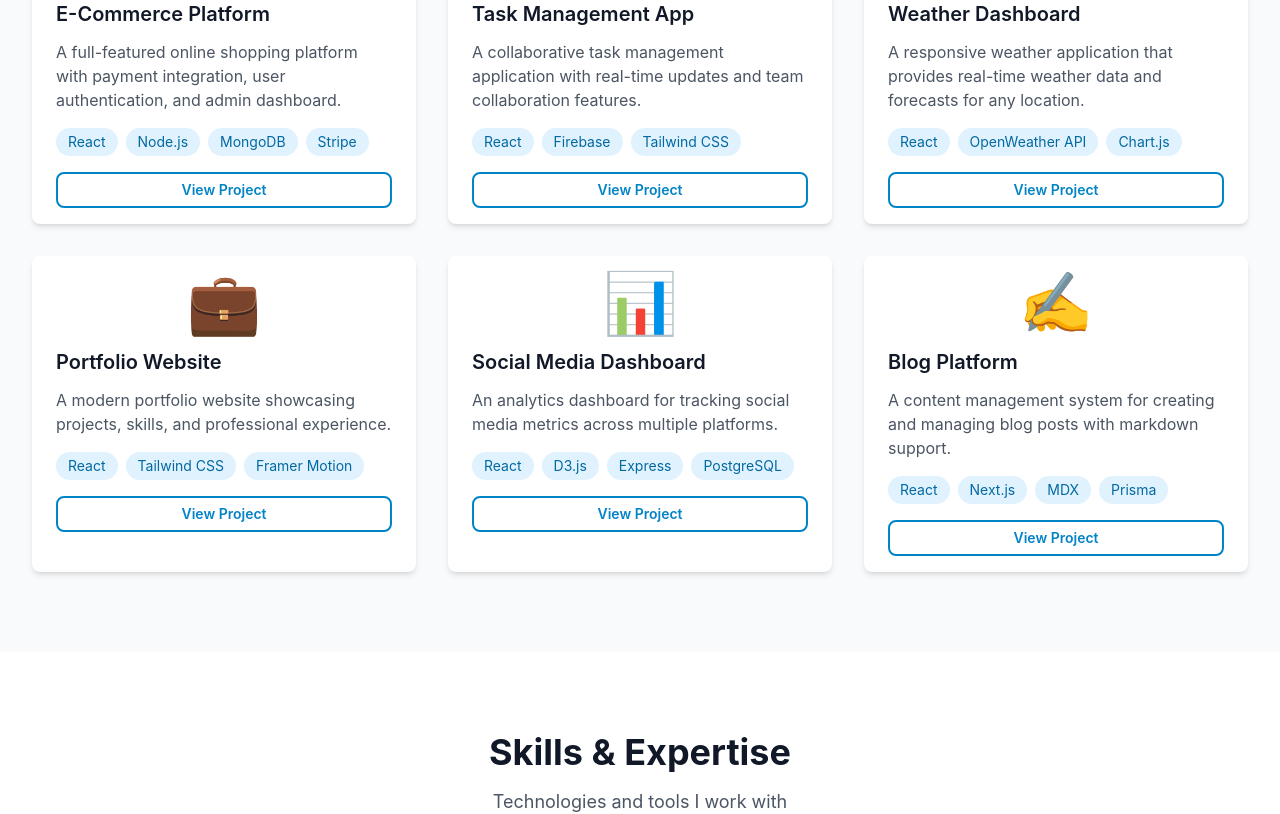
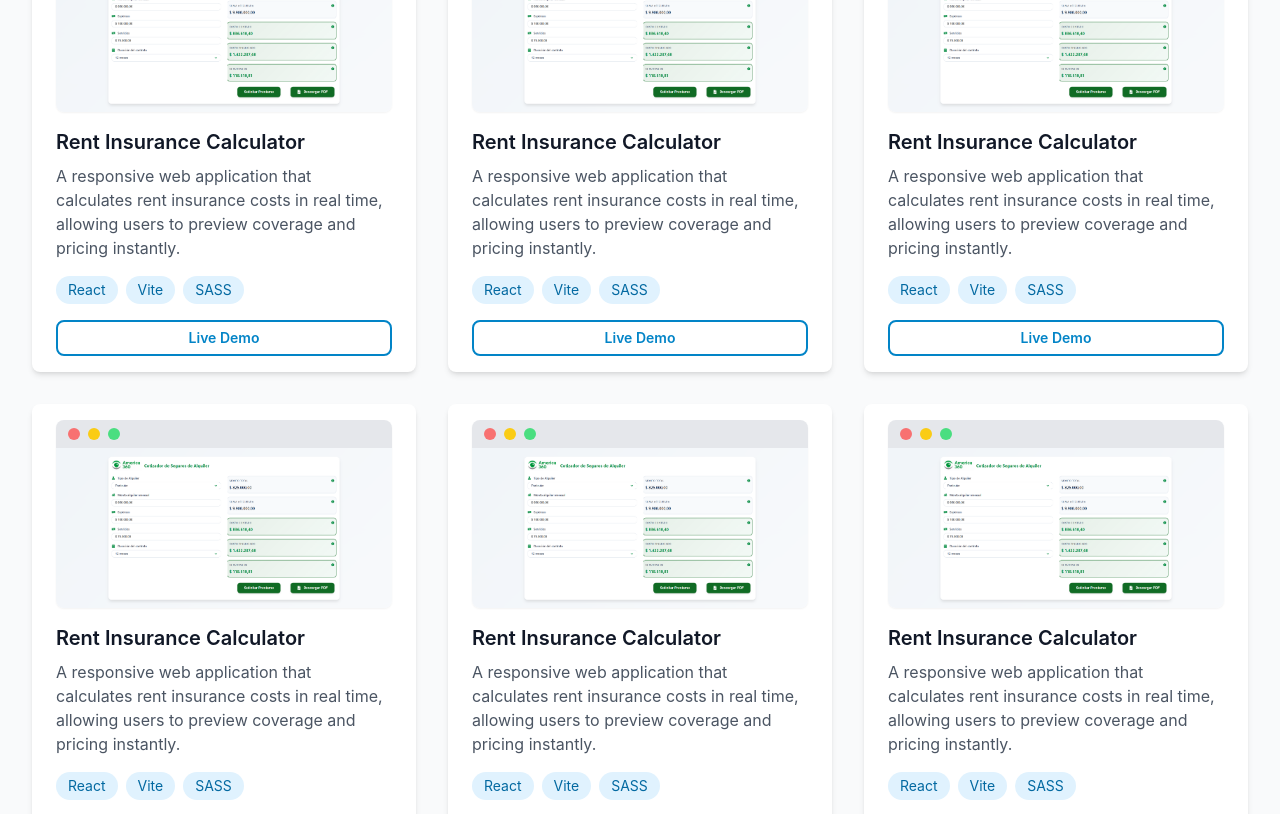
Before and after one commit to Mateosacco99/portfolio, a React (Create React App) app: page / in a window 1280 px wide. Shown: the part 1480-2294 px from the top of the page. Built offline with nearby package versions, Linux system fonts and the light colour scheme.

Commit message:
Fix: Fixes varios

```diff
--- a/package.json
+++ b/package.json
@@ -9,6 +9,7 @@
     "@testing-library/user-event": "^13.5.0",
     "react": "^19.2.3",
     "react-dom": "^19.2.3",
+    "react-icons": "^5.5.0",
     "react-scripts": "5.0.1",
     "web-vitals": "^2.1.4"
   },
--- a/src/App.js
+++ b/src/App.js
@@ -1,13 +1,12 @@
 import React from 'react';
 import { Navbar, Footer } from './components';
-import { Hero, About, Projects, Skills, Contact } from './views';
+import { Hero, About, Projects, Contact } from './views';
 
 function App() {
   const navLinks = [
     { label: 'Home', href: '#home' },
     { label: 'About', href: '#about' },
     { label: 'Projects', href: '#projects' },
-    { label: 'Skills', href: '#skills' },
     { label: 'Contact', href: '#contact' },
   ];
 
@@ -56,12 +55,11 @@ function App() {
         </div>
         <About />
         <Projects />
-        <Skills />
         <Contact />
       </main>
 
       <Footer
-        copyright="© 2024 Your Name. All rights reserved."
+        copyright="© 2025 Mateo Sacco. All rights reserved."
         links={footerLinks}
         socialLinks={socialLinks}
       />
--- a/src/views/Contact.jsx
+++ b/src/views/Contact.jsx
@@ -1,5 +1,6 @@
 import React, { useState } from 'react';
 import { Input, Textarea, Button } from '../components';
+import { FaPhone, FaEnvelope, FaMapPin } from 'react-icons/fa';
 
 /**
  * Contact Section Component
@@ -104,7 +105,7 @@ const Contact = () => {
               <Input
                 id="name"
                 label="Name"
-                placeholder="Your name"
+                placeholder="Mateo Sacco"
                 value={formData.name}
                 onChange={handleChange}
                 error={errors.name}
@@ -150,19 +151,25 @@ const Contact = () => {
 
           <div className="mt-12 grid grid-cols-1 md:grid-cols-3 gap-8 text-center">
             <div>
-              <div className="text-3xl mb-2">📧</div>
+              <div className="flex justify-center">
+                <div className="text-3xl mb-2 text-primary-600"><FaEnvelope /></div>
+              </div>
               <h4 className="font-semibold text-gray-900 mb-1">Email</h4>
-              <p className="text-gray-600">your.email@example.com</p>
+              <p className="text-gray-600">mateosacco99@gmail.com</p>
             </div>
             <div>
-              <div className="text-3xl mb-2">📱</div>
+              <div className="flex justify-center">
+                <div className="text-3xl mb-2 text-primary-600"><FaPhone /></div>
+              </div>
               <h4 className="font-semibold text-gray-900 mb-1">Phone</h4>
-              <p className="text-gray-600">+1 (555) 123-4567</p>
+              <p className="text-gray-600">+54 11 6855-5892</p>
             </div>
             <div>
-              <div className="text-3xl mb-2">📍</div>
+              <div className="flex justify-center">
+                <div className="text-3xl mb-2 text-primary-600"><FaMapPin /></div>
+              </div>
               <h4 className="font-semibold text-gray-900 mb-1">Location</h4>
-              <p className="text-gray-600">Your City, Country</p>
+              <p className="text-gray-600">Buenos Aires, Argentina</p>
             </div>
           </div>
         </div>
--- a/src/views/Hero.jsx
+++ b/src/views/Hero.jsx
@@ -10,7 +10,7 @@ const Hero = () => {
       <div className="container mx-auto px-4 sm:px-6 lg:px-8">
         <div className="text-center">
           <h1 className="text-4xl sm:text-5xl md:text-6xl font-bold text-gray-900 mb-6">
-            Hi, I'm <span className="text-primary-600">Your Name</span>
+            Hi, I'm <span className="text-primary-600">Mateo</span>
           </h1>
           <p className="text-xl sm:text-2xl text-gray-700 mb-8 max-w-3xl mx-auto">
             A passionate developer creating amazing web experiences
--- a/src/views/Projects.jsx
+++ b/src/views/Projects.jsx
@@ -7,52 +7,65 @@ import { Card, Button } from '../components';
 const Projects = () => {
   const projects = [
     {
-      title: 'E-Commerce Platform',
-      description: 'A full-featured online shopping platform with payment integration, user authentication, and admin dashboard.',
-      technologies: ['React', 'Node.js', 'MongoDB', 'Stripe'],
-      image: '🛒',
-      link: '#',
+      title: 'Rent Insurance Calculator',
+      description:
+        'A responsive web application that calculates rent insurance costs in real time, allowing users to preview coverage and pricing instantly.',
+      technologies: ['React', 'Vite', 'SASS'],
+      image: '/cotizador-gestion.png',
+      link: 'https://mateosacco99.github.io/cotizador-gestion/',
     },
     {
-      title: 'Task Management App',
-      description: 'A collaborative task management application with real-time updates and team collaboration features.',
-      technologies: ['React', 'Firebase', 'Tailwind CSS'],
-      image: '📋',
-      link: '#',
+      title: 'Rent Insurance Calculator',
+      description:
+        'A responsive web application that calculates rent insurance costs in real time, allowing users to preview coverage and pricing instantly.',
+      technologies: ['React', 'Vite', 'SASS'],
+      image: '/cotizador-gestion.png',
+      link: 'https://mateosacco99.github.io/cotizador-gestion/',
     },
     {
-      title: 'Weather Dashboard',
-      description: 'A responsive weather application that provides real-time weather data and forecasts for any location.',
-      technologies: ['React', 'OpenWeather API', 'Chart.js'],
-      image: '🌤️',
-      link: '#',
+      title: 'Rent Insurance Calculator',
+      description:
+        'A responsive web application that calculates rent insurance costs in real time, allowing users to preview coverage and pricing instantly.',
+      technologies: ['React', 'Vite', 'SASS'],
+      image: '/cotizador-gestion.png',
+      link: 'https://mateosacco99.github.io/cotizador-gestion/',
     },
     {
-      title: 'Portfolio Website',
-      description: 'A modern portfolio website showcasing projects, skills, and professional experience.',
-      technologies: ['React', 'Tailwind CSS', 'Framer Motion'],
-      image: '💼',
-      link: '#',
+      title: 'Rent Insurance Calculator',
+      description:
+        'A responsive web application that calculates rent insurance costs in real time, allowing users to preview coverage and pricing instantly.',
+      technologies: ['React', 'Vite', 'SASS'],
+      image: '/cotizador-gestion.png',
+      link: 'https://mateosacco99.github.io/cotizador-gestion/',
     },
     {
-      title: 'Social Media Dashboard',
-      description: 'An analytics dashboard for tracking social media metrics across multiple platforms.',
-      technologies: ['React', 'D3.js', 'Express', 'PostgreSQL'],
-      image: '📊',
-      link: '#',
+      title: 'Rent Insurance Calculator',
+      description:
+        'A responsive web application that calculates rent insurance costs in real time, allowing users to preview coverage and pricing instantly.',
+      technologies: ['React', 'Vite', 'SASS'],
+      image: '/cotizador-gestion.png',
+      link: 'https://mateosacco99.github.io/cotizador-gestion/',
     },
     {
-      title: 'Blog Platform',
-      description: 'A content management system for creating and managing blog posts with markdown support.',
-      technologies: ['React', 'Next.js', 'MDX', 'Prisma'],
-      image: '✍️',
-      link: '#',
+      title: 'Rent Insurance Calculator',
+      description:
+        'A responsive web application that calculates rent insurance costs in real time, allowing users to preview coverage and pricing instantly.',
+      technologies: ['React', 'Vite', 'SASS'],
+      image: '/cotizador-gestion.png',
+      link: 'https://mateosacco99.github.io/cotizador-gestion/',
     },
   ];
+
+  const openProject = (link) => {
+    if (link && link !== '#') {
+      window.open(link, '_blank', 'noopener,noreferrer');
+    }
+  };
 
   return (
     <section id="projects" className="py-20 bg-gray-50">
       <div className="container mx-auto px-4 sm:px-6 lg:px-8">
+        {/* Header */}
         <div className="text-center mb-16">
           <h2 className="text-3xl sm:text-4xl font-bold text-gray-900 mb-4">
             My Projects
@@ -62,38 +75,77 @@ const Projects = () => {
           </p>
         </div>
 
+        {/* Grid */}
         <div className="grid grid-cols-1 md:grid-cols-2 lg:grid-cols-3 gap-8">
           {projects.map((project, index) => (
-            <Card key={index} hoverable className="flex flex-col h-full">
-              <div className="text-6xl text-center mb-4">{project.image}</div>
-              <h3 className="text-xl font-semibold text-gray-900 mb-3">
+            <Card
+              key={index}
+              hoverable
+              className="flex flex-col h-full cursor-pointer"
+              onClick={() => openProject(project.link)}
+            >
+              {/* Image / Preview */}
+              <div className="relative mb-4 group">
+                {project.image && project.image.startsWith('/') ? (
+                  <div className="overflow-hidden rounded-lg shadow-sm">
+                    {/* Browser mockup */}
+                    <div className="h-7 bg-gray-200 flex items-center px-3 gap-2">
+                      <span className="w-3 h-3 bg-red-400 rounded-full" />
+                      <span className="w-3 h-3 bg-yellow-400 rounded-full" />
+                      <span className="w-3 h-3 bg-green-400 rounded-full" />
+                    </div>
+
+                    {/* Screenshot */}
+                    <img
+                      src={project.image}
+                      alt={project.title}
+                      className="w-full h-40 object-cover transition-transform duration-500 group-hover:scale-105"
+                    />
+
+                    {/* Hover overlay */}
+                    <div className="absolute inset-0 bg-black/50 opacity-0 group-hover:opacity-100 transition flex items-center justify-center">
+                      <span className="px-4 py-2 bg-white text-gray-900 text-sm font-medium rounded-md">
+                        Live Demo →
+                      </span>
+                    </div>
+                  </div>
+                ) : (
+                  <div className="text-6xl text-center">{project.image}</div>
+                )}
+              </div>
+
+              {/* Content */}
+              <h3 className="text-xl font-semibold text-gray-900 mb-2">
                 {project.title}
               </h3>
+
               <p className="text-gray-600 mb-4 flex-grow">
                 {project.description}
               </p>
+
+              {/* Tech stack */}
               <div className="flex flex-wrap gap-2 mb-4">
                 {project.technologies.map((tech, techIndex) => (
                   <span
                     key={techIndex}
-                    className="px-3 py-1 bg-primary-100 text-primary-700 text-sm rounded-full"
+                    className="px-3 py-1 bg-primary-100 text-primary-700 text-sm rounded-full transition-transform hover:scale-105"
                   >
                     {tech}
                   </span>
                 ))}
               </div>
+
+              {/* CTA */}
               <Button
                 variant="outline"
                 size="sm"
                 fullWidth
-                onClick={() => {
-                  // For external project links, open in new tab
-                  if (project.link && project.link !== '#') {
-                    window.open(project.link, '_blank', 'noopener,noreferrer');
-                  }
+                onClick={(e) => {
+                  e.stopPropagation();
+                  openProject(project.link);
                 }}
               >
-                View Project
+                Live Demo
               </Button>
             </Card>
           ))}
```
Also changed, not shown: public/cotizador-gestion.png (added), 1 other file (tests, documents, lock files or other folders).
